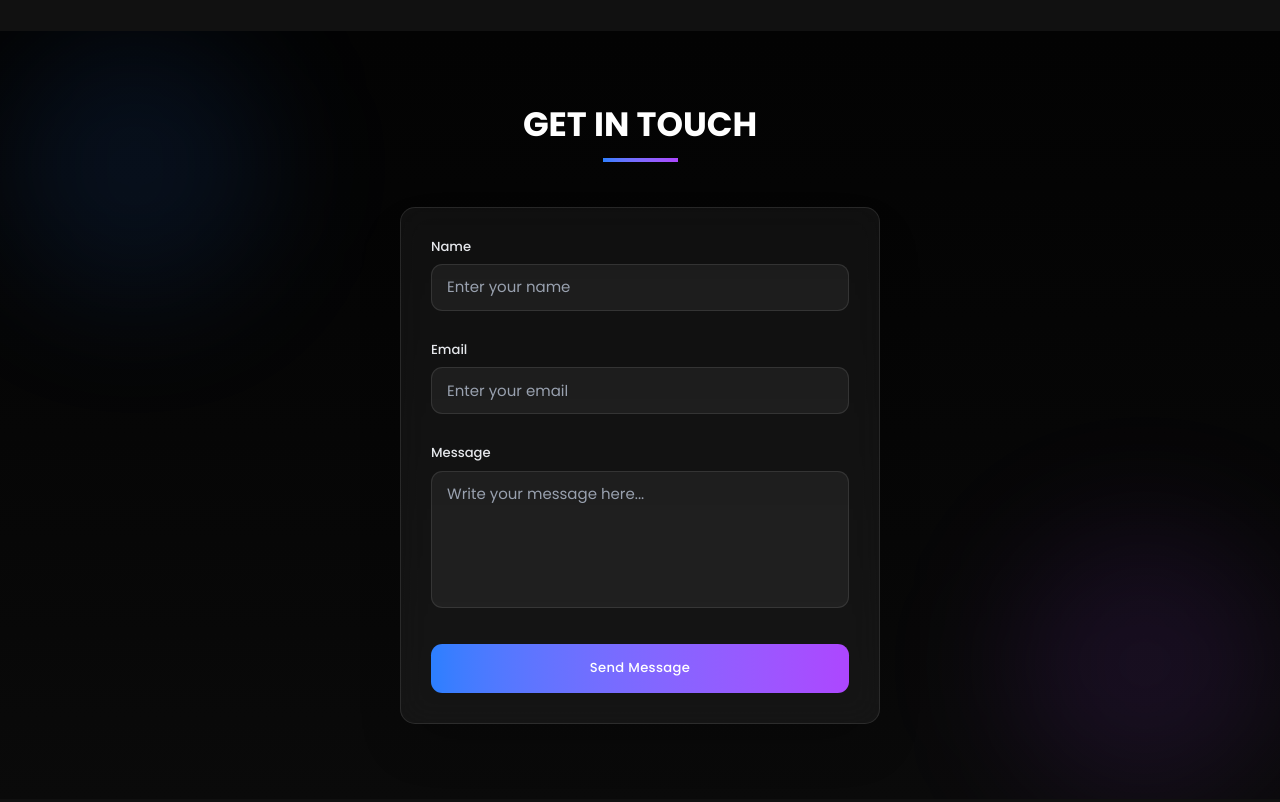
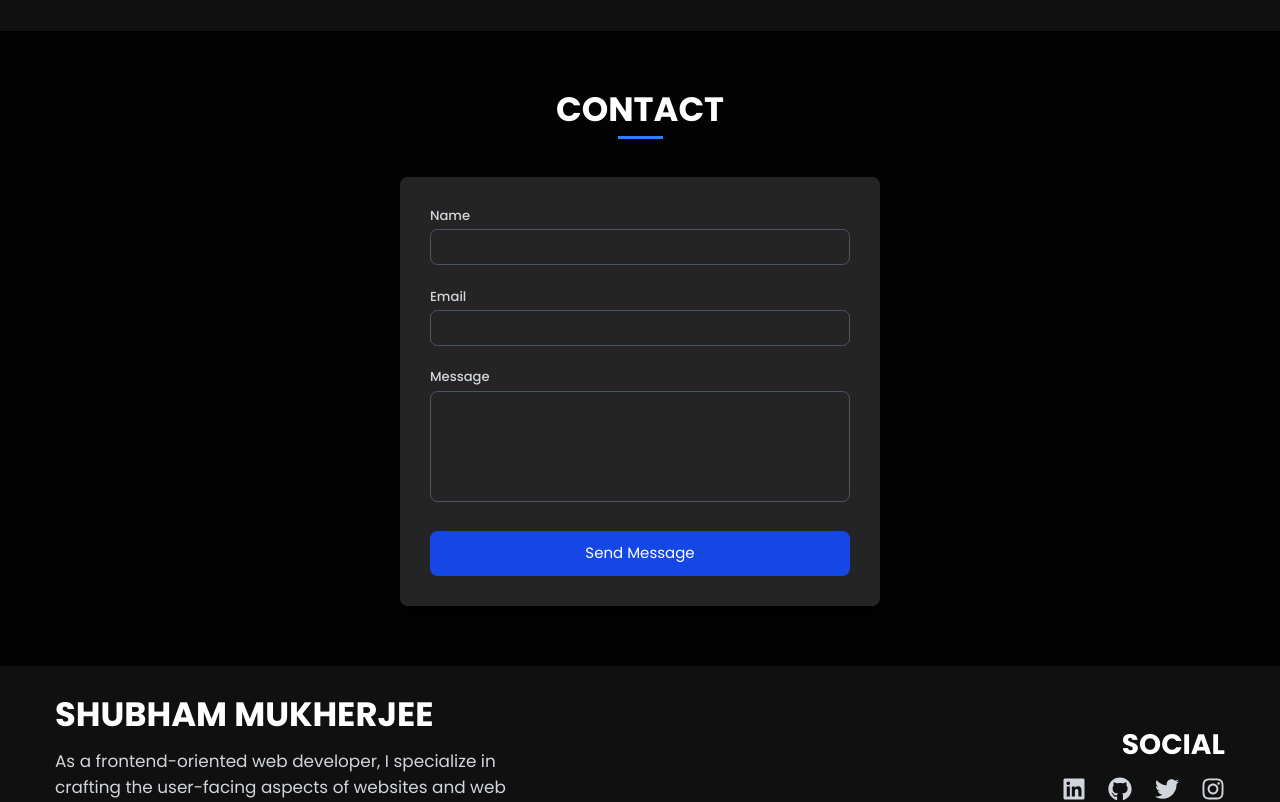
Before and after one commit to shubhammukherjee17/portfolio, a Next.js app: page / in a window 1280 px wide. Shown: the part 2860-3662 px from the top of the page. Built offline with nearby package versions, Linux system fonts and the light colour scheme.

Commit message:
minor changes

```diff
--- a/components/Contact.tsx
+++ b/components/Contact.tsx
@@ -39,102 +39,65 @@ const Contact = () => {
   return (
     <section
       id="contact"
-      className="py-20 bg-gradient-to-b from-[#030303] to-[#0a0a0a] overflow-x-hidden relative"
+      className="py-16 bg-[#030303] overflow-x-hidden"
     >
-      {/* Modern background elements */}
-      <div className="absolute inset-0 z-0">
-        <div className="absolute top-0 left-0 w-72 h-72 bg-blue-500/10 rounded-full filter blur-3xl"></div>
-        <div className="absolute bottom-0 right-0 w-72 h-72 bg-purple-500/10 rounded-full filter blur-3xl"></div>
-      </div>
-
-      <div className="max-w-6xl mx-auto px-4 sm:px-6 lg:px-8 relative z-10">
+      <div className="max-w-full px-4 sm:px-6 lg:px-8">
         <motion.h2
           variants={fadeIn}
-          className="text-3xl sm:text-4xl md:text-5xl font-bold text-center mb-12 text-white"
+          className="text-2xl sm:text-3xl md:text-4xl font-bold text-center mb-10 text-white break-words"
         >
-          GET IN TOUCH
-          <div className="w-20 h-1 bg-gradient-to-r from-blue-500 to-purple-500 mx-auto mt-4" />
+          CONTACT
+          <div className="w-12 h-1 bg-blue-500 mx-auto mt-2" />
         </motion.h2>
 
         <motion.form
           variants={fadeIn}
           onSubmit={handleSubmit}
-          className="w-full max-w-lg mx-auto space-y-8 backdrop-blur-lg bg-white/5 p-8 rounded-2xl shadow-2xl border border-white/10"
+          className="w-full max-w-md sm:max-w-lg mx-auto space-y-6 bg-[#242424] p-4 sm:p-6 md:p-8 rounded-lg shadow-xl"
         >
-          <div className="space-y-2">
-            <label htmlFor="name" className="block text-sm font-medium text-gray-200">Name</label>
+          <div>
+            <label htmlFor="name" className="block text-sm font-medium text-gray-300 mb-1">Name</label>
             <input
               type="text"
               id="name"
               value={formData.name}
               onChange={(e) => setFormData({ ...formData, name: e.target.value })}
               required
-              className="w-full px-4 py-3 rounded-xl border border-white/10 text-white bg-white/5 focus:outline-none focus:ring-2 focus:ring-blue-500 focus:border-transparent transition-all duration-300 placeholder-gray-400"
-              placeholder="Enter your name"
+              className="w-full px-3 py-2 rounded-lg border border-gray-600 text-white bg-transparent focus:outline-none focus:ring-2 focus:ring-gray-400 text-sm"
             />
           </div>
 
-          <div className="space-y-2">
-            <label htmlFor="email" className="block text-sm font-medium text-gray-200">Email</label>
+          <div>
+            <label htmlFor="email" className="block text-sm font-medium text-gray-300 mb-1">Email</label>
             <input
               type="email"
               id="email"
               value={formData.email}
               onChange={(e) => setFormData({ ...formData, email: e.target.value })}
               required
-              className="w-full px-4 py-3 rounded-xl border border-white/10 text-white bg-white/5 focus:outline-none focus:ring-2 focus:ring-blue-500 focus:border-transparent transition-all duration-300 placeholder-gray-400"
-              placeholder="Enter your email"
+              className="w-full px-3 py-2 rounded-lg border border-gray-600 text-white bg-transparent focus:outline-none focus:ring-2 focus:ring-gray-400 text-sm"
             />
           </div>
 
-          <div className="space-y-2">
-            <label htmlFor="message" className="block text-sm font-medium text-gray-200">Message</label>
+          <div>
+            <label htmlFor="message" className="block text-sm font-medium text-gray-300 mb-1">Message</label>
             <textarea
               id="message"
               value={formData.message}
               onChange={(e) => setFormData({ ...formData, message: e.target.value })}
               required
               rows={5}
-              className="w-full px-4 py-3 rounded-xl border border-white/10 text-white bg-white/5 focus:outline-none focus:ring-2 focus:ring-blue-500 focus:border-transparent transition-all duration-300 resize-none placeholder-gray-400"
-              placeholder="Write your message here..."
+              className="w-full px-3 py-2 rounded-lg border border-gray-600 text-white bg-transparent focus:outline-none focus:ring-2 focus:ring-gray-400 resize-none text-sm"
             />
           </div>
 
           <button
             type="submit"
             disabled={status === 'sending'}
-            className="w-full py-4 px-6 bg-gradient-to-r from-blue-500 to-purple-500 text-white rounded-xl hover:opacity-90 transition-all duration-300 transform hover:-translate-y-1 disabled:opacity-70 disabled:hover:translate-y-0 text-sm font-medium tracking-wide"
+            className="w-full py-3 px-6 bg-blue-700 text-white rounded-lg hover:bg-gray-600 transition-colors disabled:opacity-70 text-sm sm:text-base"
           >
-            {status === 'sending' ? (
-              <span className="flex items-center justify-center">
-                <svg className="animate-spin -ml-1 mr-3 h-5 w-5 text-white" xmlns="http://www.w3.org/2000/svg" fill="none" viewBox="0 0 24 24">
-                  <circle className="opacity-25" cx="12" cy="12" r="10" stroke="currentColor" strokeWidth="4"></circle>
-                  <path className="opacity-75" fill="currentColor" d="M4 12a8 8 0 018-8V0C5.373 0 0 5.373 0 12h4zm2 5.291A7.962 7.962 0 014 12H0c0 3.042 1.135 5.824 3 7.938l3-2.647z"></path>
-                </svg>
-                Sending...
-              </span>
-            ) : 'Send Message'}
+            {status === 'sending' ? 'Sending...' : 'Send Message'}
           </button>
-
-          {status === 'success' && (
-            <motion.p
-              initial={{ opacity: 0, y: 10 }}
-              animate={{ opacity: 1, y: 0 }}
-              className="text-green-400 text-center mt-4"
-            >
-              Message sent successfully!
-            </motion.p>
-          )}
-
-          {status === 'error' && (
-            <motion.p
-              initial={{ opacity: 0, y: 10 }}
-              animate={{ opacity: 1, y: 0 }}
-              className="text-red-400 text-center mt-4"
-            >
-              Failed to send message. Please try again.
-            </motion.p>
-          )}
         </motion.form>
       </div>
     </section>
```
